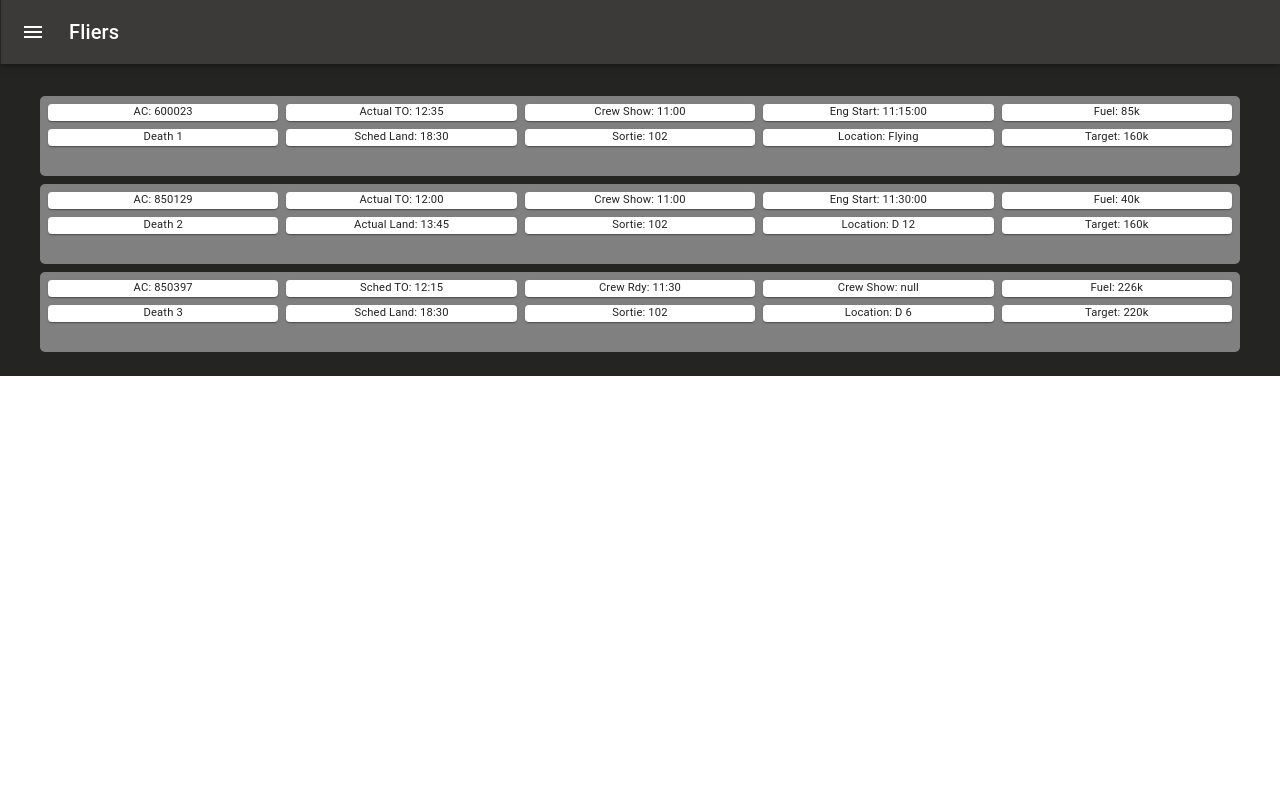
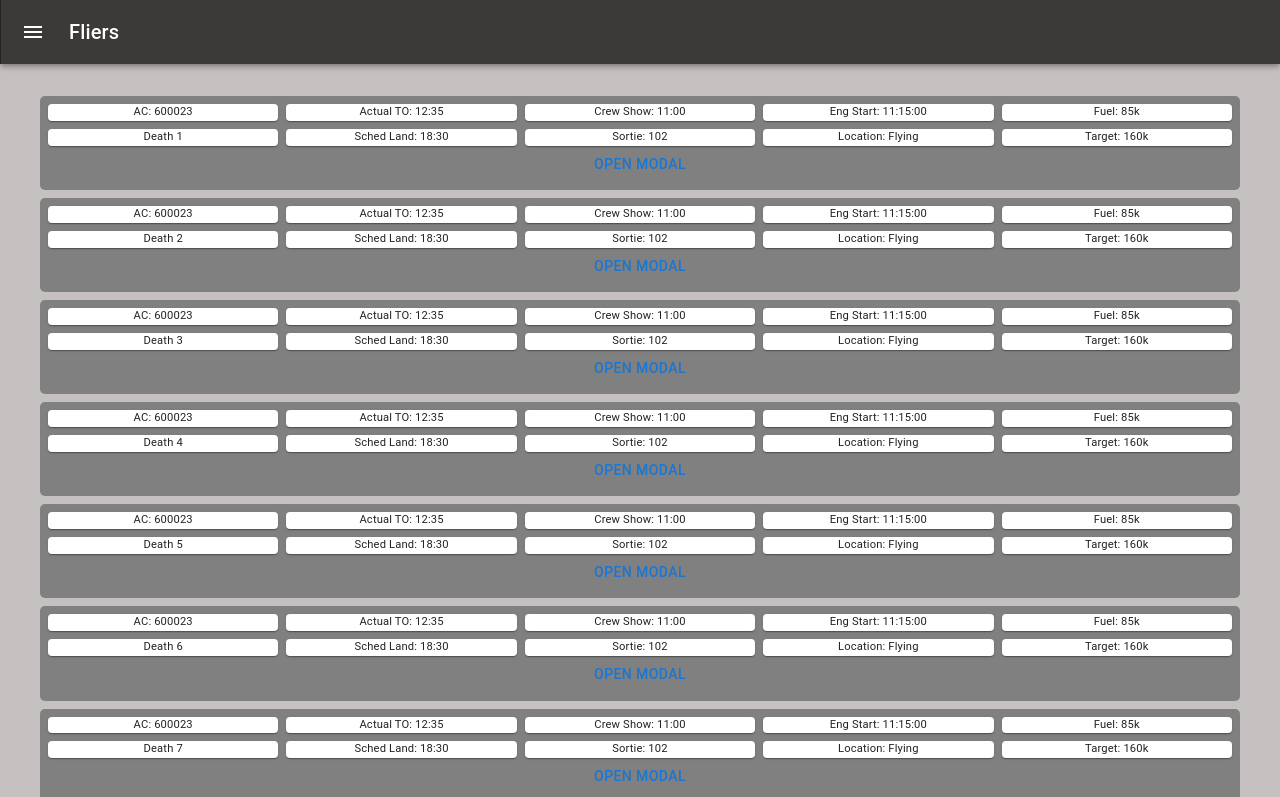
Before and after one commit to sjmcclure2/Capstone, a React (Create React App) app in the folder client/: page /Fliers in a window 1280 px wide. Shown: the top 797 px of the page. Built offline with nearby package versions, Linux system fonts and the light colour scheme.

Commit message:
Push due to weather concerns.

```diff
--- a/client/src/App.js
+++ b/client/src/App.js
@@ -26,7 +26,6 @@ import FleetStatus from './components/fleetstatus';
 import Flyingschedule from './components/flyingschedule';
 import RedBall from './components/redball';
 import ScheduledMx from './components/scheduledmx';
-import AircraftStatus from './components/aircraftstatus';
 
 const drawerWidth = 240;
 
@@ -44,7 +43,7 @@ const Main = styled('main', { shouldForwardProp: (prop) => prop !== 'open' })(
         easing: theme.transitions.easing.easeOut,
         duration: theme.transitions.duration.enteringScreen,
       }),
-      marginLeft: 0,
+      marginLeft: 0
     }),
   }),
 );
@@ -93,7 +92,7 @@ export default function PersistentDrawerLeft() {
   };
 
   return (
-    <Box sx={{ display: 'flex', backgroundColor: '#242423', height: '100%' }}>
+    <Box sx={{ display: 'flex', height: '100%', width: '100%', backgroundColor: '#C5C1C0'}}>
       <CssBaseline />
       <AppBar position="fixed" open={open}>
         <Toolbar sx={{backgroundColor: '#3b3a38', borderLeft: '1px solid', borderColor: '#242423'}}>
--- a/client/src/components/aircraftcard.js
+++ b/client/src/components/aircraftcard.js
@@ -1,10 +1,9 @@
-import * as React from 'react';
+import React, {useState, useEffect } from 'react';
 import { Card, Grid, Container } from '@mui/material';
-// import { styled } from '@mui/system'
+import Button from '@mui/material/Button';
+import AircraftModal from './aircraftmodal';
+import { ACInfo } from '../constants';
 
-// const AircraftC = styled('Card')({
-
-// })
 
 function locationFinder(plane) {
   if(plane.actual_launch == null) {
@@ -16,9 +15,11 @@ function locationFinder(plane) {
   }
 }
 
-function AirCraftCard({ aircraft }) {
-  let planes = aircraft
-  const results = planes.map((plane)=>{
+function AirCraftCard() {
+  const[aircraft, setAircracft] = useState(ACInfo);
+  const[sorties, setSorties] = useState();
+
+  const results = aircraft.map((plane)=>{
     if(plane.eng_start != null && plane.eng_start.length > 8) {
       plane.eng_start = plane.eng_start.slice(11,19)
       console.log(plane.eng_start)
@@ -67,6 +68,7 @@ function AirCraftCard({ aircraft }) {
             <Card>Target: {plane.req_fuel}k</Card>
           </Grid>
         </Grid>
+        <AircraftModal/>
       </Container>
     )
   })
--- /dev/null
+++ b/client/src/components/aircraftmodal.js
@@ -0,0 +1,47 @@
+import * as React from 'react';
+import Box from '@mui/material/Box';
+import Button from '@mui/material/Button';
+import Typography from '@mui/material/Typography';
+import Modal from '@mui/material/Modal';
+import { TextField } from '@mui/material';
+import { useState, useEffect } from 'react';
+
+const style = {
+  position: 'absolute',
+  top: '50%',
+  left: '50%',
+  transform: 'translate(-50%, -50%)',
+  width: 400,
+  bgcolor: 'background.paper',
+  border: '2px solid #000',
+  boxShadow: 24,
+  p: 4,
+};
+
+function AircraftModal() {
+  const [open, setOpen] = React.useState(false);
+  const handleOpen = () => setOpen(true);
+  const handleClose = () => setOpen(false);
+
+  return (
+    <div>
+      <Button onClick={handleOpen}>Open modal</Button>
+      <Modal
+        open={open}
+        onClose={handleClose}
+        aria-labelledby="modal-modal-title"
+        aria-describedby="modal-modal-description"
+      >
+        <Box sx={style}>
+          <Typography id="modal-modal-title" variant="h6" component="h2">
+            Text in a modal
+          </Typography>
+          <Typography id="modal-modal-description" sx={{ mt: 2 }}>
+            Duis mollis, est non commodo luctus, nisi erat porttitor ligula.
+          </Typography>
+        </Box>
+      </Modal>
+    </div>
+  );
+}
+export default AircraftModal;
--- a/client/src/components/flyingschedule.js
+++ b/client/src/components/flyingschedule.js
@@ -1,16 +1,8 @@
 import * as React from 'react';
-import { Box, Card, Paper, Stack, Divider, Typography } from '@mui/material';
+import { Box, Card, Container, Paper, Stack, Divider, Typography } from '@mui/material';
 import { experimentalStyled as styled } from '@mui/material/styles';
 import { ACInfo } from '../constants';
 import { add, format } from 'date-fns'
-
-const Item = styled(Paper)(({ theme }) => ({
-  backgroundColor: theme.palette.mode === 'dark' ? '#1A2027' : '#fff',
-  ...theme.typography.body2,
-  padding: theme.spacing(1),
-  textAlign: 'center',
-  color: theme.palette.text.secondary,
-}));
 
 const dates = [
   {id: '1', day: Date()},
@@ -24,16 +16,15 @@ function FlyingSchedule () {
   const [sorties, setSorties] = React.useState(ACInfo)
 
   return(
-    <div>
+    <Container>
       {dates.map(date => (
         <Card sx={{
           textAlign: 'center',
           margin: '10px',
-          paddingBottom: '10px',
-          paddingLeft: '10px',
-          backgroundColor: 'lightgray'}}
+          padding: '10px',
+          backgroundColor: '#1A2930'}}
         >
-          <h3>{format(new Date(date.day), 'PPPP')}</h3>
+          <h3 style={{color:'white'}}>{format(new Date(date.day), 'PPPP')}</h3>
             <Stack
               direction="row"
               spacing={2}
@@ -41,17 +32,29 @@ function FlyingSchedule () {
             >
               {sorties.map(schedules => (
                 format(new Date(schedules.projected_launch), 'P') === format(new Date(date.day), 'P') ?
-                    <Card sx={{textAlign:"center",padding: '5px'}}><br/>
-                      {schedules.call_sign}<br/>
-                      {format(new Date(schedules.projected_launch), 'km')} - {format(new Date(schedules.projected_land), 'km')}<br/>
-                      {schedules.tail_number}
-                    </Card>
-                  :null
+                  <div>
+                    <div>
+                      <Card sx={{textAlign:"center", padding: '5px', backgroundColor: '#FDFD96'}}>
+                        {schedules.call_sign}<br/>
+                        {format(new Date(schedules.projected_launch), 'km')}-{format(new Date(schedules.projected_land), 'km')}<br/>
+                        {schedules.tail_number}
+                      </Card>
+                    </div>
+                    {sorties.indexOf(schedules.tail_number) > 1 ?
+                      <div>
+                        <Card sx={{textAlign:"center", marginTop: '5px', padding: '5px', backgroundColor: '#F2CE3E'}}>
+                          New Card
+                        </Card>
+                      </div>
+                    : null
+                    }
+                  </div>
+                :null
               ))}
             </Stack>
         </Card>
       ))}
-    </div>
+    </Container>
   )
 }
 
--- a/client/src/components/home.js
+++ b/client/src/components/home.js
@@ -4,13 +4,13 @@ import AirCraftCard from './aircraftcard';
 import { ACInfo } from '../constants';
 
 
-
 function Home () {
   const [fliers, setFliers] = React.useState(ACInfo)
   return(
     <Box>
-     <AirCraftCard aircraft={fliers}/>
+     <AirCraftCard aircraft={fliers} />
    </Box>
   )
 }
+
 export default Home;
--- a/client/src/constants.js
+++ b/client/src/constants.js
@@ -3,7 +3,7 @@ export const ACInfo = [
     "tail_number": 600023,
     "fuel_quantity": 85,
     "status": "FMC",
-    "projected_launch": "2022-05-06T12:15:00.000Z",
+    "projected_launch": "2022-05-05T12:15:00.000Z",
     "actual_launch": "2022-05-04T12:35:00.000Z",
     "projected_land": "2022-05-04T18:30:00.000Z",
     "actual_land": null,
@@ -18,15 +18,141 @@ export const ACInfo = [
     "parking_location": "HS 8"
   },
   {
+    "tail_number": 600023,
+    "fuel_quantity": 85,
+    "status": "FMC",
+    "projected_launch": "2022-05-05T12:15:00.000Z",
+    "actual_launch": "2022-05-04T12:35:00.000Z",
+    "projected_land": "2022-05-04T18:30:00.000Z",
+    "actual_land": null,
+    "sortie_id": 102,
+    "call_sign": "Death 2",
+    "crew_ready": "2022-05-04T10:30:00.000Z",
+    "crew_show": "2022-05-04T11:00:00.000Z",
+    "eng_start": "2022-05-04T11:15:00.000Z",
+    "taxi": "2022-05-04T12:30:00.000Z",
+    "req_fuel": 160,
+    "launch_location": "HS 2",
+    "parking_location": "HS 8"
+  },
+  {
+    "tail_number": 600023,
+    "fuel_quantity": 85,
+    "status": "FMC",
+    "projected_launch": "2022-05-06T12:15:00.000Z",
+    "actual_launch": "2022-05-04T12:35:00.000Z",
+    "projected_land": "2022-05-04T18:30:00.000Z",
+    "actual_land": null,
+    "sortie_id": 102,
+    "call_sign": "Death 3",
+    "crew_ready": "2022-05-04T10:30:00.000Z",
+    "crew_show": "2022-05-04T11:00:00.000Z",
+    "eng_start": "2022-05-04T11:15:00.000Z",
+    "taxi": "2022-05-04T12:30:00.000Z",
+    "req_fuel": 160,
+    "launch_location": "HS 2",
+    "parking_location": "HS 8"
+  },
+  {
+    "tail_number": 600023,
+    "fuel_quantity": 85,
+    "status": "FMC",
+    "projected_launch": "2022-05-06T12:15:00.000Z",
+    "actual_launch": "2022-05-04T12:35:00.000Z",
+    "projected_land": "2022-05-04T18:30:00.000Z",
+    "actual_land": null,
+    "sortie_id": 102,
+    "call_sign": "Death 4",
+    "crew_ready": "2022-05-04T10:30:00.000Z",
+    "crew_show": "2022-05-04T11:00:00.000Z",
+    "eng_start": "2022-05-04T11:15:00.000Z",
+    "taxi": "2022-05-04T12:30:00.000Z",
+    "req_fuel": 160,
+    "launch_location": "HS 2",
+    "parking_location": "HS 8"
+  },
+  {
+    "tail_number": 600023,
+    "fuel_quantity": 85,
+    "status": "FMC",
+    "projected_launch": "2022-05-07T12:15:00.000Z",
+    "actual_launch": "2022-05-04T12:35:00.000Z",
+    "projected_land": "2022-05-04T18:30:00.000Z",
+    "actual_land": null,
+    "sortie_id": 102,
+    "call_sign": "Death 5",
+    "crew_ready": "2022-05-04T10:30:00.000Z",
+    "crew_show": "2022-05-04T11:00:00.000Z",
+    "eng_start": "2022-05-04T11:15:00.000Z",
+    "taxi": "2022-05-04T12:30:00.000Z",
+    "req_fuel": 160,
+    "launch_location": "HS 2",
+    "parking_location": "HS 8"
+  },
+  {
+    "tail_number": 600023,
+    "fuel_quantity": 85,
+    "status": "FMC",
+    "projected_launch": "2022-05-07T12:15:00.000Z",
+    "actual_launch": "2022-05-04T12:35:00.000Z",
+    "projected_land": "2022-05-04T18:30:00.000Z",
+    "actual_land": null,
+    "sortie_id": 102,
+    "call_sign": "Death 6",
+    "crew_ready": "2022-05-04T10:30:00.000Z",
+    "crew_show": "2022-05-04T11:00:00.000Z",
+    "eng_start": "2022-05-04T11:15:00.000Z",
+    "taxi": "2022-05-04T12:30:00.000Z",
+    "req_fuel": 160,
+    "launch_location": "HS 2",
+    "parking_location": "HS 8"
+  },
+  {
+    "tail_number": 600023,
+    "fuel_quantity": 85,
+    "status": "FMC",
+    "projected_launch": "2022-05-08T12:15:00.000Z",
+    "actual_launch": "2022-05-04T12:35:00.000Z",
+    "projected_land": "2022-05-04T18:30:00.000Z",
+    "actual_land": null,
+    "sortie_id": 102,
+    "call_sign": "Death 7",
+    "crew_ready": "2022-05-04T10:30:00.000Z",
+    "crew_show": "2022-05-04T11:00:00.000Z",
+    "eng_start": "2022-05-04T11:15:00.000Z",
+    "taxi": "2022-05-04T12:30:00.000Z",
+    "req_fuel": 160,
+    "launch_location": "HS 2",
+    "parking_location": "HS 8"
+  },
+  {
+    "tail_number": 600023,
+    "fuel_quantity": 85,
+    "status": "FMC",
+    "projected_launch": "2022-05-08T12:15:00.000Z",
+    "actual_launch": "2022-05-04T12:35:00.000Z",
+    "projected_land": "2022-05-04T18:30:00.000Z",
+    "actual_land": null,
+    "sortie_id": 102,
+    "call_sign": "Death 8",
+    "crew_ready": "2022-05-04T10:30:00.000Z",
+    "crew_show": "2022-05-04T11:00:00.000Z",
+    "eng_start": "2022-05-04T11:15:00.000Z",
+    "taxi": "2022-05-04T12:30:00.000Z",
+    "req_fuel": 160,
+    "launch_location": "HS 2",
+    "parking_location": "HS 8"
+  },
+  {
     "tail_number": 850129,
     "fuel_quantity": 40,
     "status": "PMC",
-    "projected_launch": "2022-05-06T12:15:00.000Z",
+    "projected_launch": "2022-05-09T12:15:00.000Z",
     "actual_launch": "2022-05-04T12:00:00.000Z",
     "projected_land": "2022-05-04T18:30:00.000Z",
     "actual_land": "2022-05-04T13:45:00.000Z",
     "sortie_id": 102,
-    "call_sign": "Death 2",
+    "call_sign": "Death 9",
     "crew_ready": "2022-05-04T10:30:00.000Z",
     "crew_show": "2022-05-04T11:00:00.000Z",
     "eng_start": "2022-05-04T11:30:00.000Z",
@@ -39,12 +165,12 @@ export const ACInfo = [
     "tail_number": 850397,
     "fuel_quantity": 226,
     "status": "PMC",
-    "projected_launch": "2022-05-06T12:15:00.000Z",
+    "projected_launch": "2022-05-09T12:15:00.000Z",
     "actual_launch": null,
     "projected_land": "2022-05-04T18:30:00.000Z",
     "actual_land": null,
     "sortie_id": 102,
-    "call_sign": "Death 3",
+    "call_sign": "Death 10",
     "crew_ready": "2022-05-04T11:30:00.000Z",
     "crew_show": null,
     "eng_start": null,
```
Also changed, not shown: client/src/components/aircraftstatus.js (deleted, +0 -104 lines).
